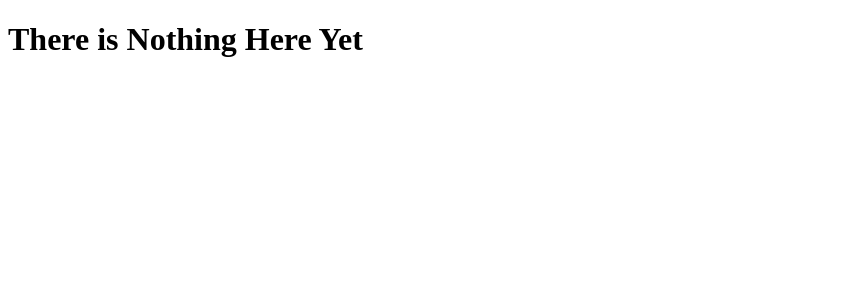
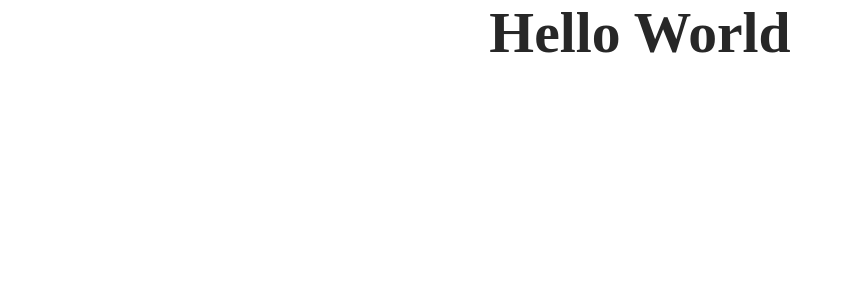
Before and after one commit to ViniDiRenzo/OnePlus, a React (Vite) app: page / in a window 1280 px wide. Shown: the top 300 px of the page, without its empty margins (0-845 px from the left). Built offline with nearby package versions, Linux system fonts and the light colour scheme.

Commit message:
Basic Setup.

```diff
--- a/package.json
+++ b/package.json
@@ -21,6 +21,7 @@
     "eslint-plugin-react": "^7.33.2",
     "eslint-plugin-react-hooks": "^4.6.0",
     "eslint-plugin-react-refresh": "^0.4.4",
+    "sass": "^1.69.5",
     "vite": "^5.0.0"
   }
 }
--- a/src/App.jsx
+++ b/src/App.jsx
@@ -1,10 +1,11 @@
-import './App.css'
+import './scss/main.scss'
+
 
 function App() {
 
   return (
     <>
-      <h1>There is Nothing Here Yet</h1>
+      <h1>Hello World</h1>
     </>
   )
 }
--- /dev/null
+++ b/src/scss/Abstracts/_colors.scss
@@ -0,0 +1,4 @@
+
+
+$black: rgb(39, 39, 39);
+$white: rgb(235, 235, 235);
--- /dev/null
+++ b/src/scss/Abstracts/_index.scss
@@ -0,0 +1,3 @@
+
+
+@forward './colors';
--- /dev/null
+++ b/src/scss/Abstracts/_resets.scss
@@ -0,0 +1,9 @@
+
+
+*,
+::before,
+::after {
+  padding: 0;
+  margin: 0;
+  box-sizing: border-box;
+}
--- /dev/null
+++ b/src/scss/Base/_typography.scss
@@ -0,0 +1,8 @@
+
+@use '../Abstracts/' as *;
+
+body {
+  text-align: center;
+  color: $black;
+  font-size: 1.8rem;
+}
--- /dev/null
+++ b/src/scss/main.scss
@@ -0,0 +1,2 @@
+@use './Abstracts/resets';
+@use './Base/typography';
```
Also changed, not shown: src/App.css (deleted), src/index.css (deleted), 1 other file (tests, documents, lock files or other folders).
